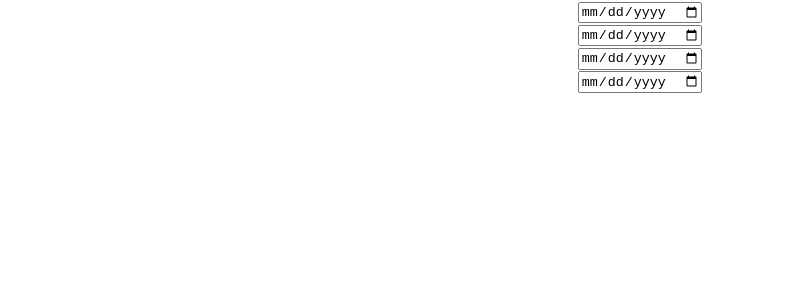
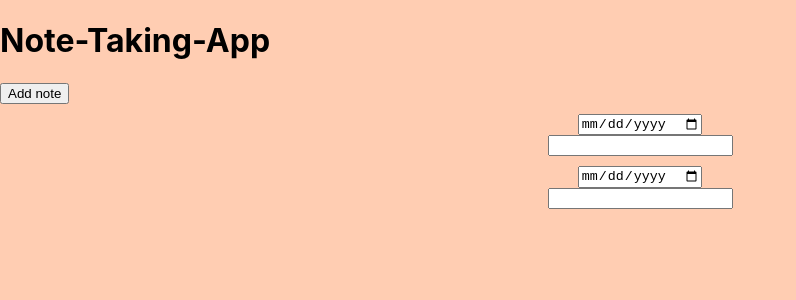
Before and after one commit to ShakedYunger/Notes-Taking-App, a React (Create React App) app in the folder note-taking-app/: page / in a window 1280 px wide. Shown: the top 300 px of the page, without its empty margins (0-796 px from the left). Built offline with nearby package versions, Linux system fonts and the light colour scheme.

Commit message:
set file for each component

```diff
--- a/note-taking-app/package.json
+++ b/note-taking-app/package.json
@@ -3,6 +3,12 @@
   "version": "0.1.0",
   "private": true,
   "dependencies": {
+    "@date-io/date-fns": "^2.14.0",
+    "@date-io/dayjs": "^2.14.0",
+    "@emotion/react": "^11.9.0",
+    "@emotion/styled": "^11.8.1",
+    "@mui/material": "^5.8.0",
+    "@mui/x-date-pickers": "^5.0.0-alpha.4",
     "@testing-library/jest-dom": "^5.16.4",
     "@testing-library/react": "^13.2.0",
     "@testing-library/user-event": "^13.5.0",
--- a/note-taking-app/src/App.css
+++ b/note-taking-app/src/App.css
@@ -36,3 +36,16 @@
     transform: rotate(360deg);
   }
 }
+
+.note {
+  display: grid;
+  justify-items: center;
+}
+
+#date {
+  margin-top: 10px;
+}
+
+body {
+  background-color: #ffcdb2;
+}
--- a/note-taking-app/src/App.js
+++ b/note-taking-app/src/App.js
@@ -1,11 +1,18 @@
 import logo from "./logo.svg";
-import NotesApp from "./notes";
+import { Notes } from "./notes";
+import { NoteList } from "./noteList";
 import "./App.css";
 
 function App() {
   return (
-    <div className="App">
-      <NotesApp></NotesApp>
+    <div>
+      <div className="Header">
+        <h1>Note-Taking-App</h1>
+        <button type="button"> Add note </button>
+      </div>
+      <div className="noteGrid">
+        <NoteList></NoteList>
+      </div>
     </div>
   );
 }
--- /dev/null
+++ b/note-taking-app/src/noteList.jsx
@@ -0,0 +1,13 @@
+import React, { Component } from "react";
+import { Notes } from "./notes";
+
+export class NoteList extends Component {
+  render() {
+    return (
+      <div>
+        <Notes></Notes>
+        <Notes></Notes>
+      </div>
+    );
+  }
+}
--- a/note-taking-app/src/notes.jsx
+++ b/note-taking-app/src/notes.jsx
@@ -1,33 +1,20 @@
 import React, { Component } from "react";
 
-class Notes extends Component {
-  choseDate() {
+export class Notes extends Component {
+  chooseDate() {
     return <input type="date" id="date"></input>;
   }
 
-  render() {
-    return <div>{this.choseDate()}</div>;
+  inputText() {
+    return <input type="text"></input>;
   }
-}
 
-class NoteList extends Component {
   render() {
     return (
-      <div>
-        <Notes></Notes>
-        <Notes></Notes>
+      <div className="note">
+        {this.chooseDate()}
+        {this.inputText()}
       </div>
     );
   }
 }
-
-export default class MainContainer extends Component {
-  render() {
-    return (
-      <div>
-        <NoteList></NoteList>
-        <NoteList></NoteList>
-      </div>
-    );
-  }
-}
```
Also changed, not shown: note-taking-app/src/addNote.jsx (added, +12 -0 lines), 1 other file (tests, documents, lock files or other folders).
